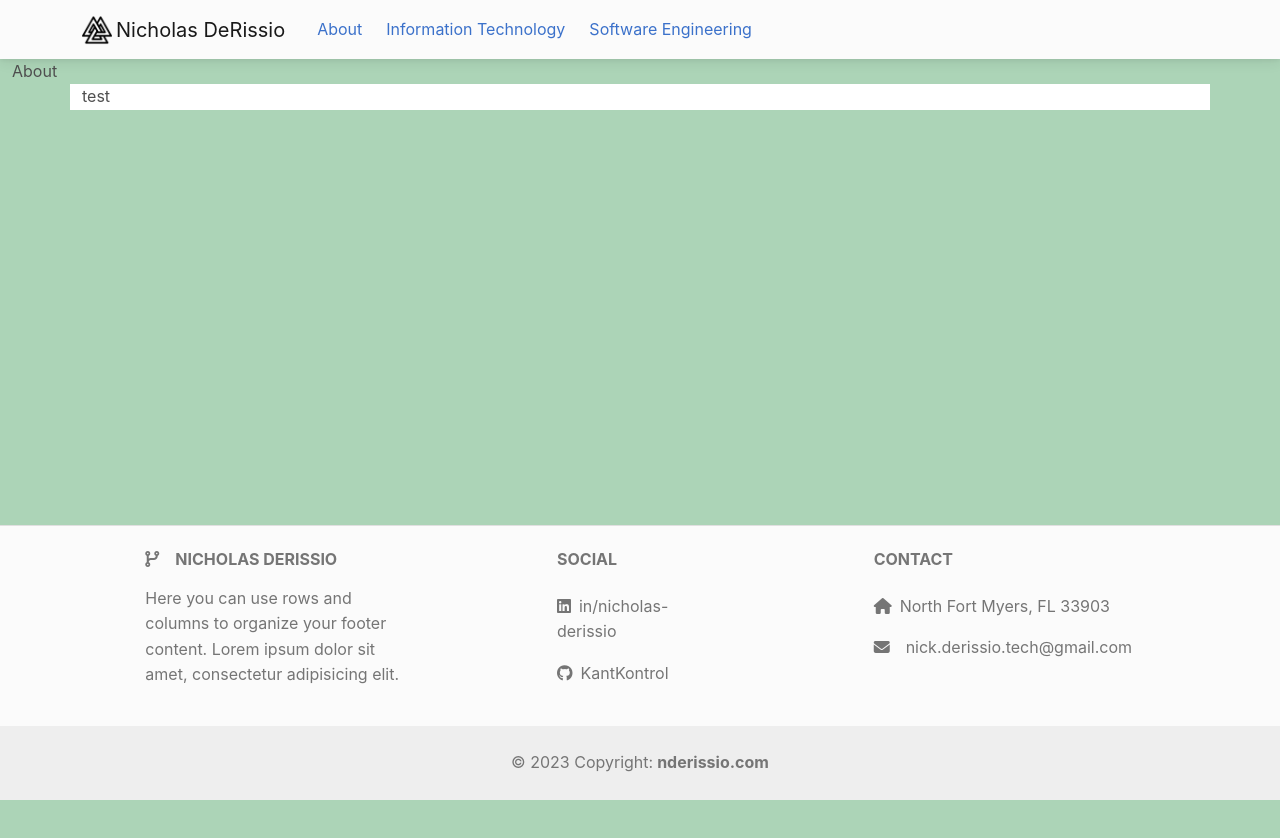
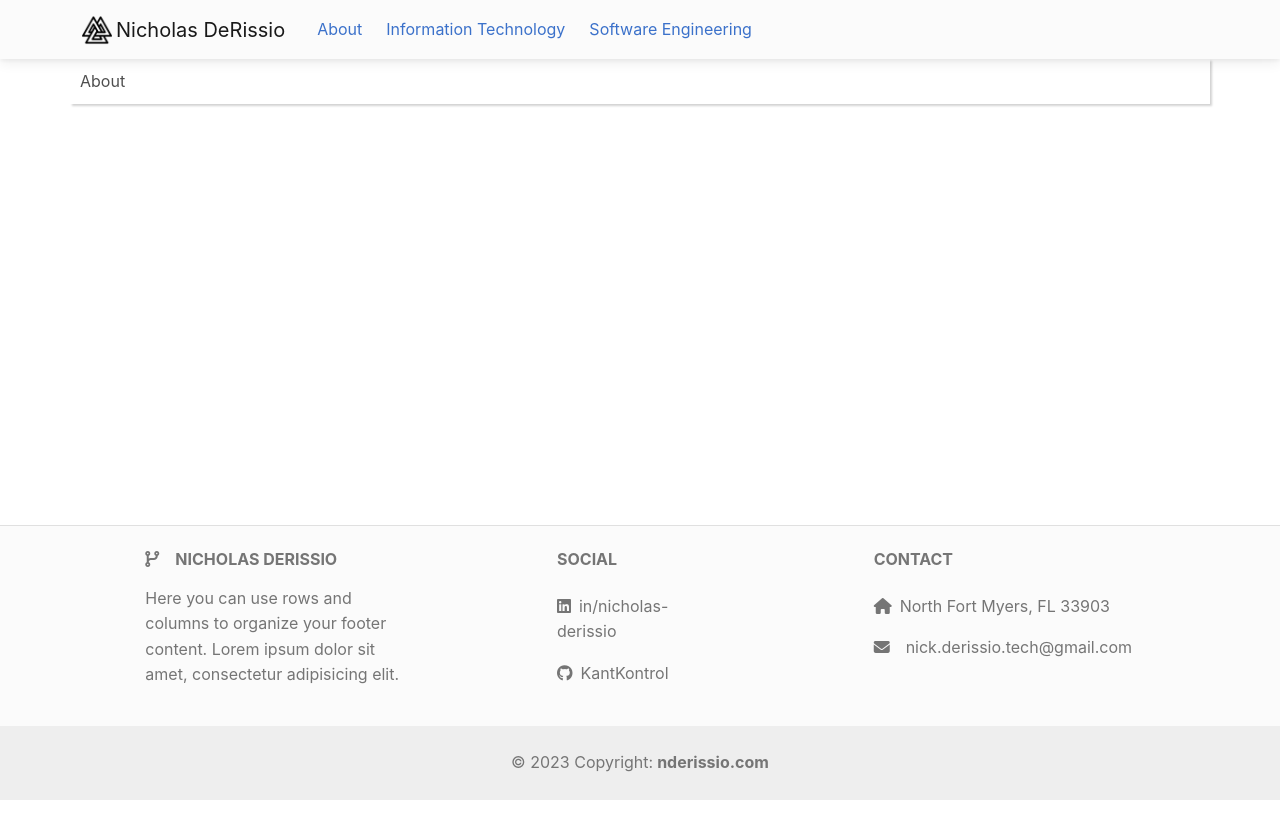
Before and after one commit to KantKontrol/React-Portfolio-2, a React (Create React App) app: page / in a window 1280 px wide. Shown: the top 838 px of the page. Built offline with nearby package versions, Linux system fonts and the light colour scheme.

Commit message:
created pagebase and updated pages

```diff
--- /dev/null
+++ b/src/components/PageBase/index.tsx
@@ -0,0 +1,20 @@
+import { MDBContainer } from "mdb-react-ui-kit";
+import { PropsWithChildren } from "react";
+
+const PageBase = ({ children }: PropsWithChildren) => {
+  return (
+    <MDBContainer fluid style={{ height: "100vh" }}>
+      <MDBContainer
+        style={{
+          backgroundColor: "#ffffff",
+          padding: 10,
+          boxShadow: "2px 2px 2px lightgray",
+        }}
+      >
+        {children}
+      </MDBContainer>
+    </MDBContainer>
+  );
+};
+
+export default PageBase;
--- a/src/pages/About/index.tsx
+++ b/src/pages/About/index.tsx
@@ -1,13 +1,9 @@
 import { MDBContainer } from "mdb-react-ui-kit";
 import React from "react";
+import PageBase from "../../components/PageBase";
 
 const About = () => {
-  return (
-    <MDBContainer fluid style={{ backgroundColor: "#ACD4B7", height: "100vh" }}>
-      About
-      <MDBContainer style={{ backgroundColor: "#ffffff" }}>test</MDBContainer>
-    </MDBContainer>
-  );
+  return <PageBase>About</PageBase>;
 };
 
 export default About;
--- a/src/pages/InformationTechnology/index.tsx
+++ b/src/pages/InformationTechnology/index.tsx
@@ -1,7 +1,8 @@
 import React from "react";
+import PageBase from "../../components/PageBase";
 
 const InformationTechnology = () => {
-  return <div>InformationTechnology</div>;
+  return <PageBase>Information Technology</PageBase>;
 };
 
 export default InformationTechnology;
--- a/src/pages/Software/index.tsx
+++ b/src/pages/Software/index.tsx
@@ -1,7 +1,8 @@
 import React from "react";
+import PageBase from "../../components/PageBase";
 
 const Software = () => {
-  return <div>Software</div>;
+  return <PageBase>Software</PageBase>;
 };
 
 export default Software;
```
